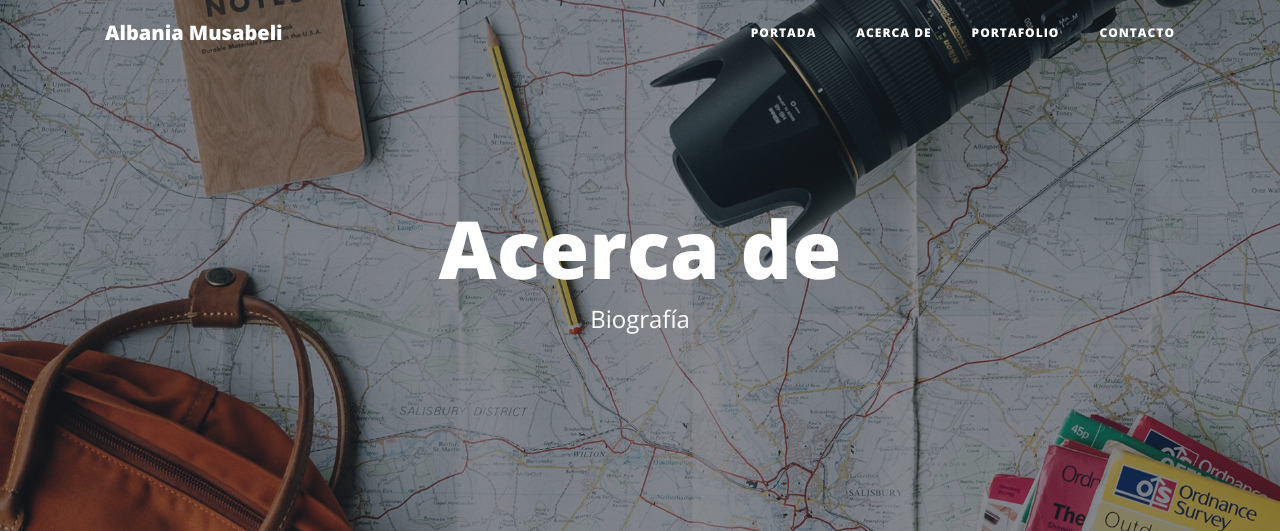
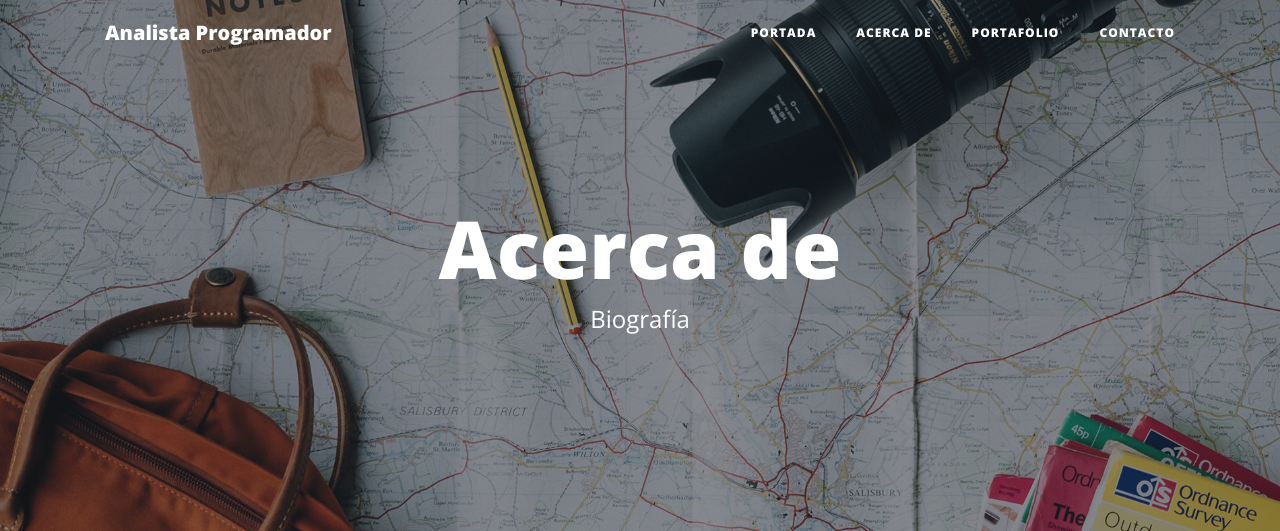
Before and after one commit to albaniamusabeli/portafolio-web-personal, a Django app: page /about/ in a window 1280 px wide. Shown: the top 531 px of the page. Run offline with Django 4.2, Linux system fonts and the light colour scheme; some libraries are stand-ins or nearby versions.

Commit message:
Actualizar titulo

```diff
--- a/core/templates/core/base.html
+++ b/core/templates/core/base.html
@@ -23,7 +23,7 @@
     <!-- Navegación -->
     <nav class="navbar navbar-expand-lg navbar-light fixed-top" id="mainNav">
       <div class="container">
-        <a class="navbar-brand" href="{% url 'home' %}">Albania Musabeli</a>
+        <a class="navbar-brand" href="{% url 'home' %}">Analista Programador</a>
         <button class="navbar-toggler navbar-toggler-right" type="button" data-toggle="collapse" data-target="#navbarResponsive" aria-controls="navbarResponsive" aria-expanded="false" aria-label="Toggle navigation">
           Menú
           <i class="fa fa-bars"></i>
```
